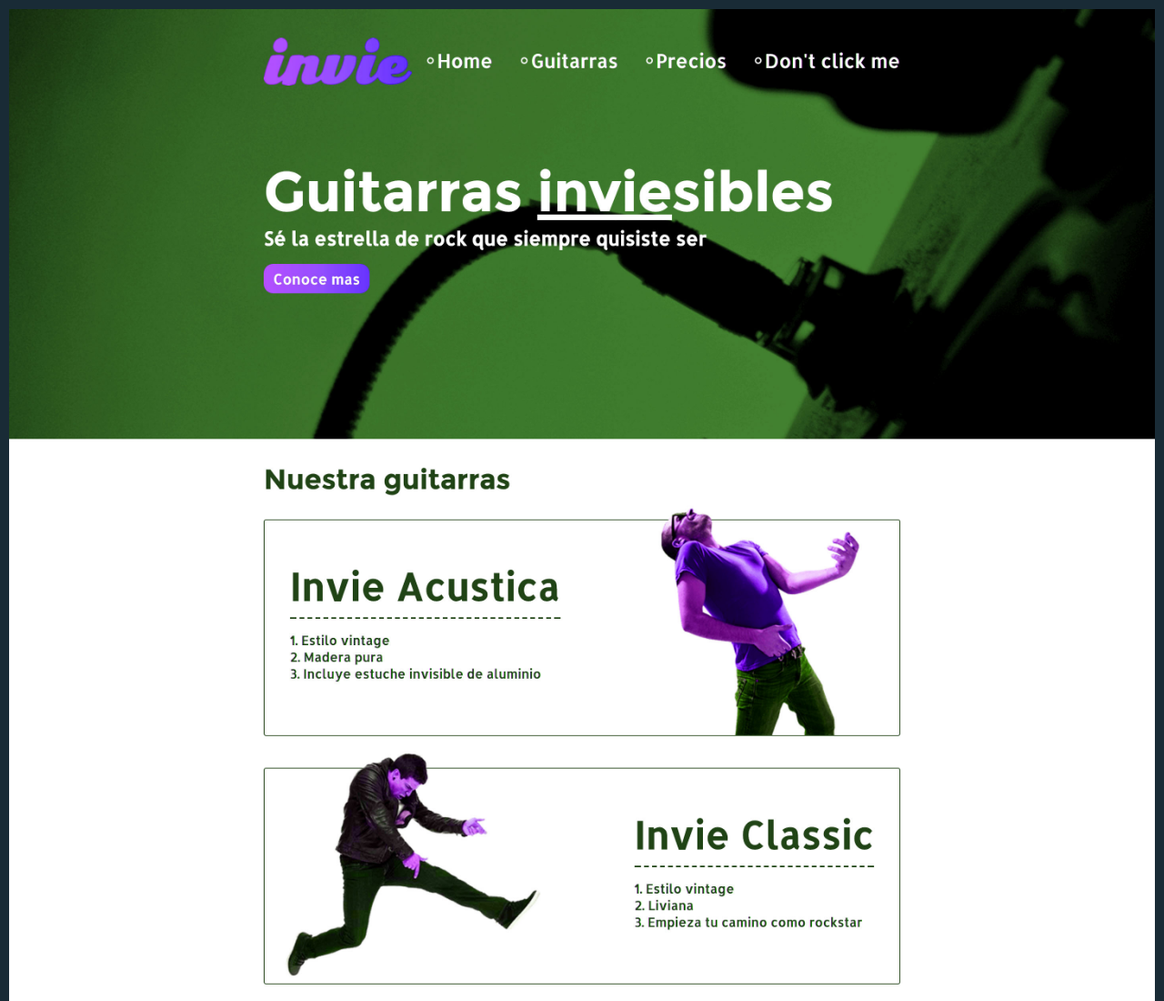
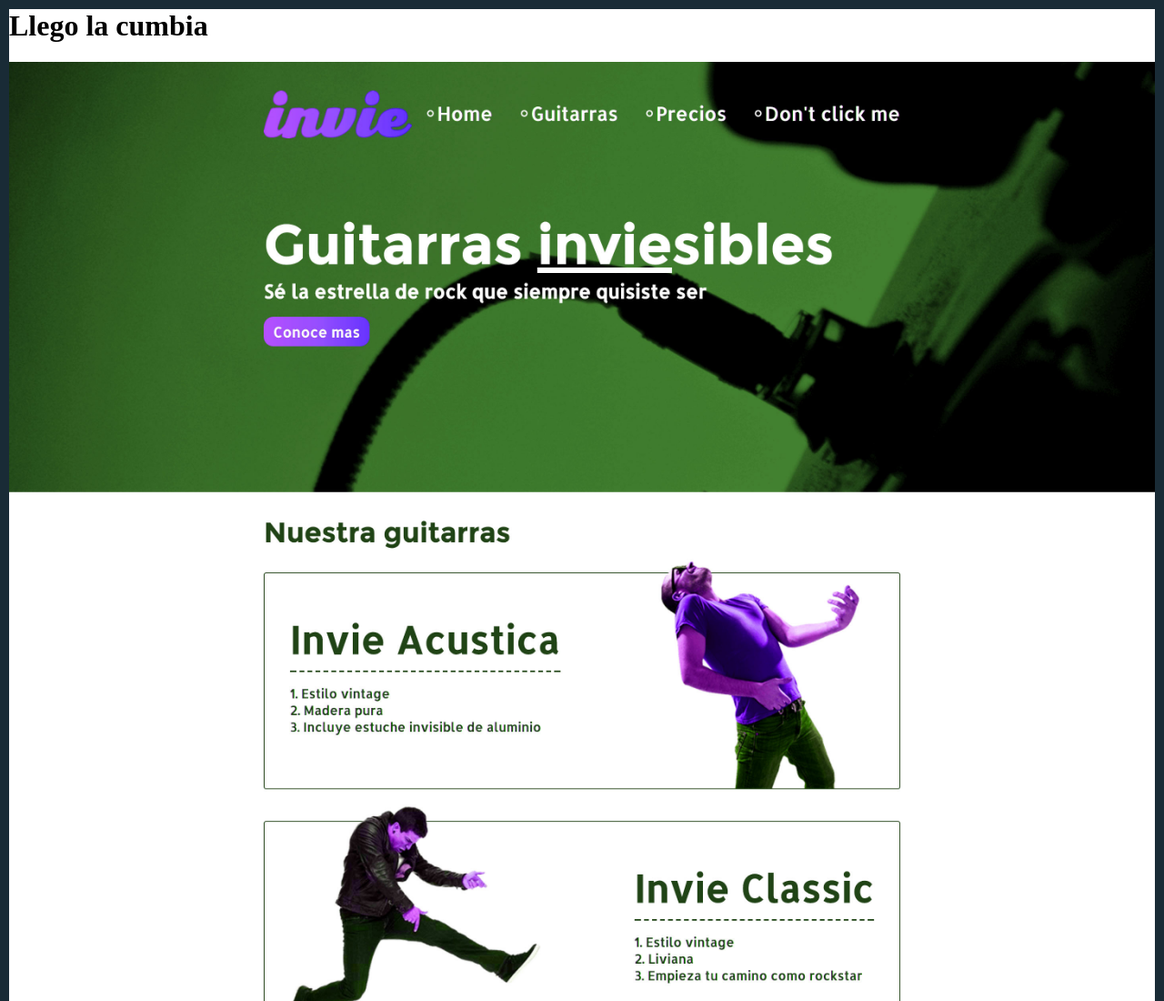
Before and after one commit to dantejf88/invie-github, a plain HTML site: page index.html in a window 1280 px wide. Shown: the top 1100 px of the page at 91% size. Drawn offline with Linux system fonts and the light colour scheme.

Commit message:
Esta es la cumbia

```diff
--- a/index.html
+++ b/index.html
@@ -22,6 +22,7 @@
   </style>
 </head>
 <body>
+  <h1>Llego la cumbia</h1>
   <img src="invie-responsive.png" alt="" id="responsive">
   <img src="nueva-version.jpg" alt="">
 </body>
```
